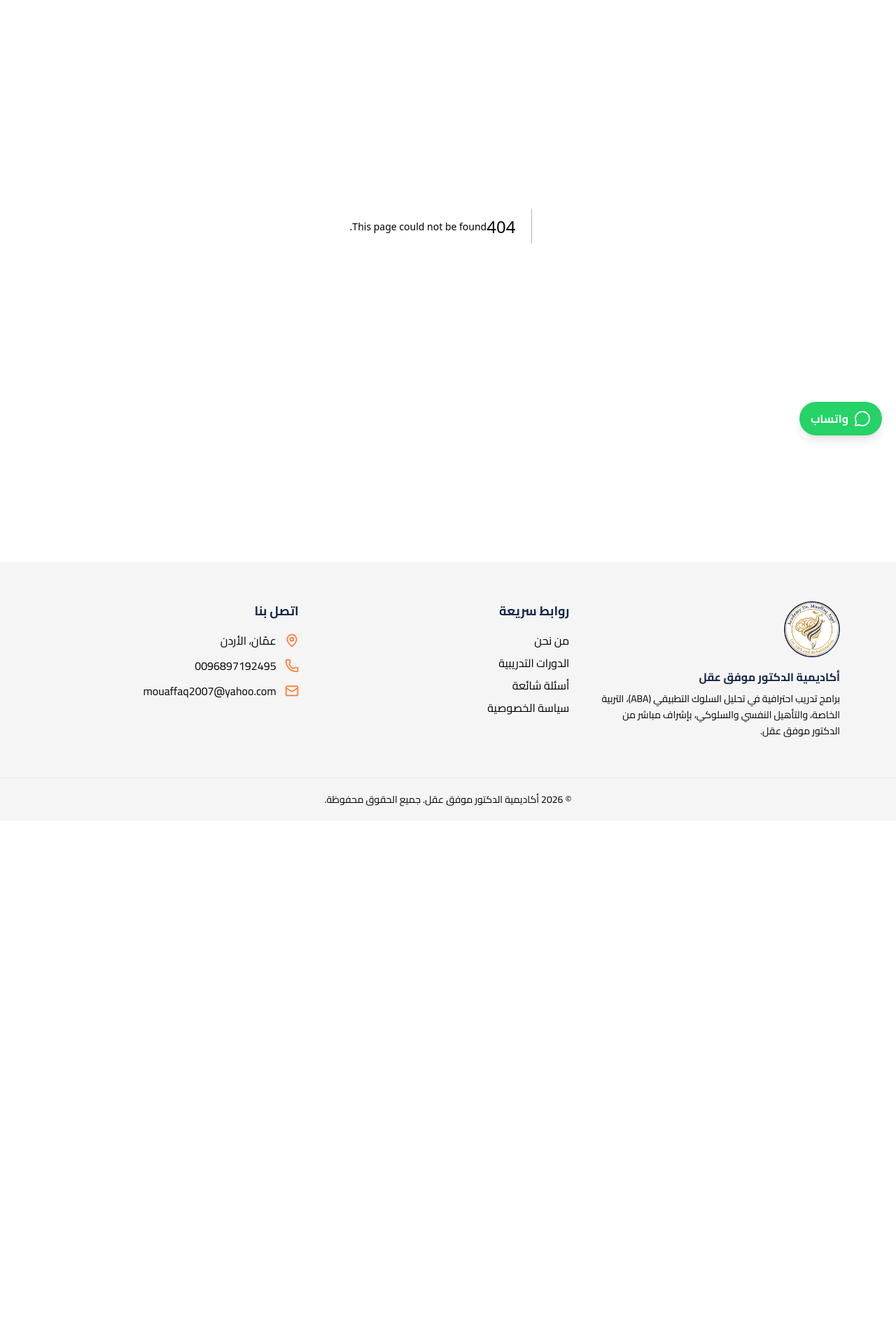
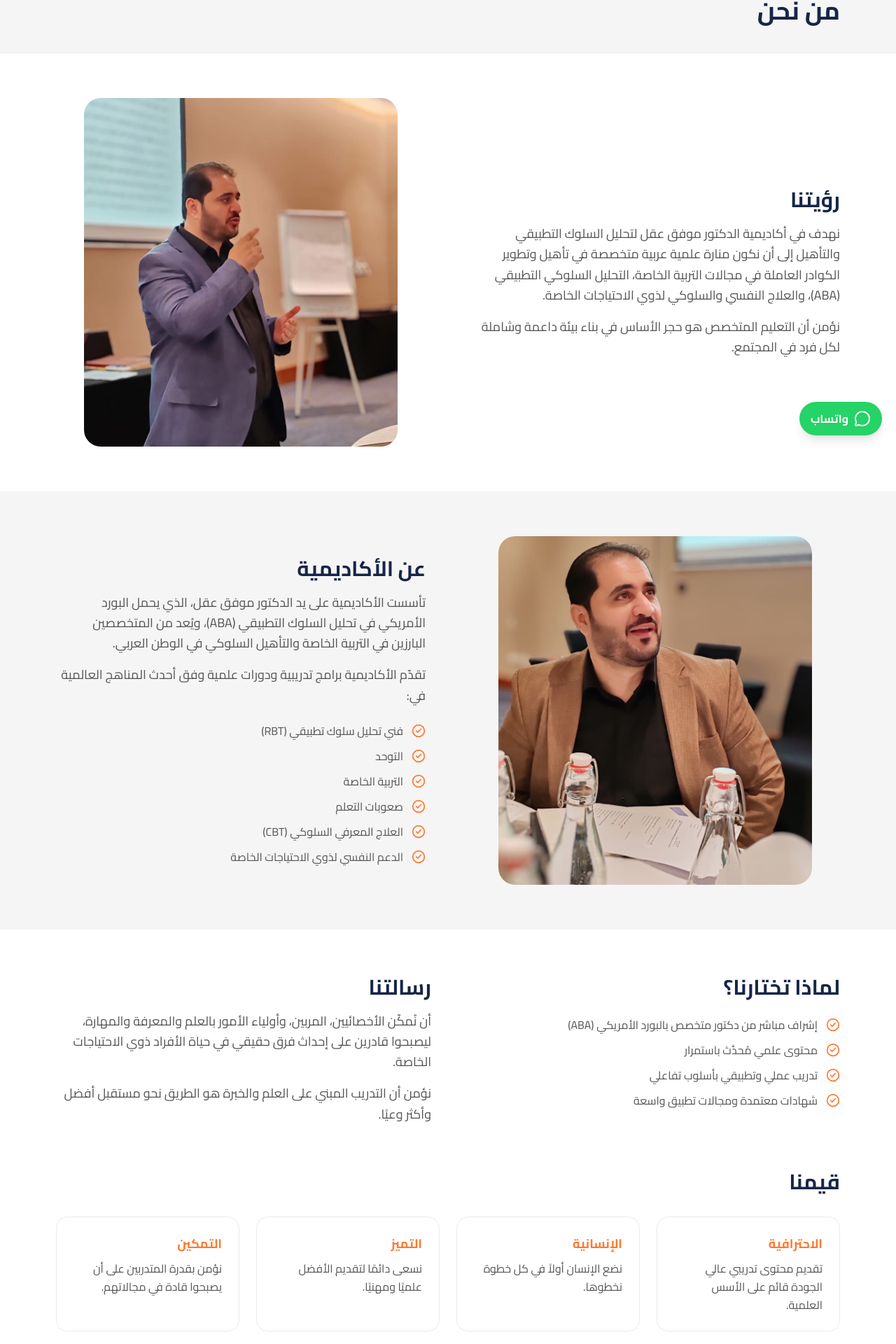
Before and after one commit to ashrafjr-n/aqelacademy, a Next.js app: page /about-us in a window 1280 px wide. Before the commit this address had no page. Shown: the part 158-2078 px from the top of the page at 70% size. Before the commit the page ends 1330 px from the top, so only its background shows below. Built offline with nearby package versions, Linux system fonts and the light colour scheme.

Commit message:
add about page V4.8

```diff
--- /dev/null
+++ b/src/app/about-us/page.tsx
@@ -0,0 +1,75 @@
+import type { Metadata } from "next";
+import { CheckList } from "@/components/ui/check-list";
+import { PageHeader } from "@/components/ui/page-header";
+import { SplitSection } from "@/components/ui/split-section";
+import { aboutAcademy, aboutMission, aboutValues, aboutVision, aboutWhyUs } from "@/content/about";
+
+export const metadata: Metadata = {
+  title: "من نحن",
+};
+
+const sectionTitle = "text-2xl font-bold text-ink md:text-3xl";
+
+export default function AboutPage() {
+  return (
+    <>
+      <PageHeader title="من نحن" />
+
+      <section className="container-site py-16">
+        <SplitSection image={aboutVision.image}>
+          <h2 className={sectionTitle}>{aboutVision.title}</h2>
+          {aboutVision.paragraphs.map((paragraph) => (
+            <p key={paragraph} className="mt-4 text-lg leading-relaxed">
+              {paragraph}
+            </p>
+          ))}
+        </SplitSection>
+      </section>
+
+      <section className="bg-surface py-16">
+        <div className="container-site">
+          <SplitSection image={aboutAcademy.image} imageSide="start">
+            <h2 className={sectionTitle}>{aboutAcademy.title}</h2>
+            {aboutAcademy.paragraphs.map((paragraph) => (
+              <p key={paragraph} className="mt-4 text-lg leading-relaxed">
+                {paragraph}
+              </p>
+            ))}
+            <div className="mt-6">
+              <CheckList items={aboutAcademy.programs} />
+            </div>
+          </SplitSection>
+        </div>
+      </section>
+
+      <section className="container-site grid gap-12 py-16 lg:grid-cols-2">
+        <div>
+          <h2 className={sectionTitle}>{aboutWhyUs.title}</h2>
+          <div className="mt-6">
+            <CheckList items={aboutWhyUs.points} />
+          </div>
+        </div>
+        <div>
+          <h2 className={sectionTitle}>{aboutMission.title}</h2>
+          {aboutMission.paragraphs.map((paragraph) => (
+            <p key={paragraph} className="mt-4 text-lg leading-relaxed">
+              {paragraph}
+            </p>
+          ))}
+        </div>
+      </section>
+
+      <section className="container-site">
+        <h2 className={sectionTitle}>{aboutValues.title}</h2>
+        <ul className="mt-8 grid gap-6 sm:grid-cols-2 lg:grid-cols-4">
+          {aboutValues.items.map((value) => (
+            <li key={value.title} className="rounded-2xl border border-line p-6">
+              <h3 className="text-lg font-bold text-brand">{value.title}</h3>
+              <p className="mt-2 leading-relaxed">{value.text}</p>
+            </li>
+          ))}
+        </ul>
+      </section>
+    </>
+  );
+}
```
